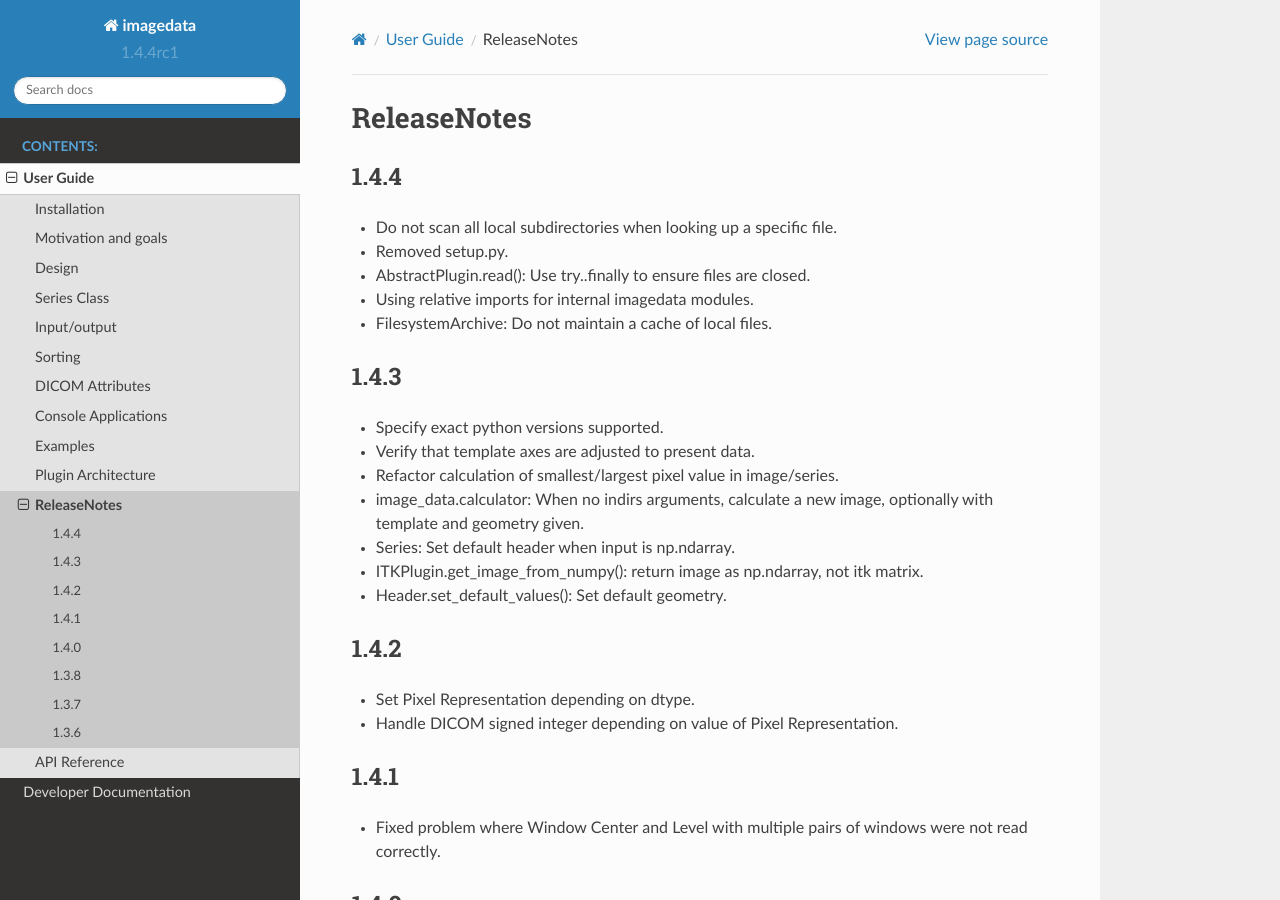
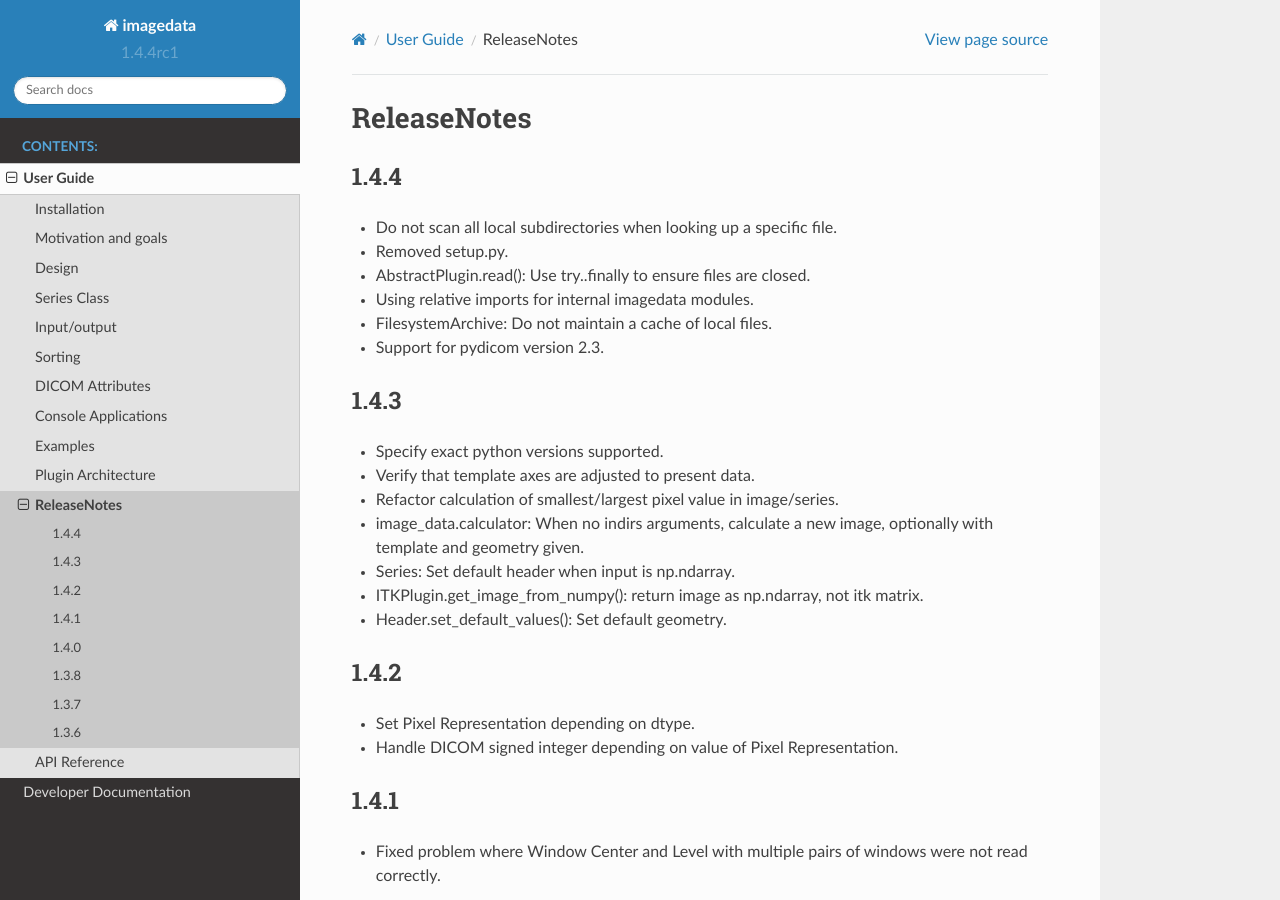
Before and after one commit to erling6232/imagedata, a Sphinx documentation site: the page built from docs/ReleaseNotes.rst, in a window 1280 px wide and 900 px high. Built offline with Sphinx 7.4.7 and the Read the Docs theme 2.0.0, drawn with Linux system fonts in a browser that asks for light colours; pages that are not in the unit, such as notebooks, are missing from menus.

Commit message:
Updated to revision 1.4.4.

```diff
--- a/docs/ReleaseNotes.rst
+++ b/docs/ReleaseNotes.rst
@@ -10,6 +10,7 @@ ReleaseNotes
 * AbstractPlugin.read(): Use try..finally to ensure files are closed.
 * Using relative imports for internal imagedata modules.
 * FilesystemArchive: Do not maintain a cache of local files.
+* Support for pydicom version 2.3.
 
 1.4.3
 -----
--- a/setup.cfg
+++ b/setup.cfg
@@ -45,7 +45,6 @@ packages = find_namespace:
 python_requires = >=3.6,<3.10
 install_requires =
     importlib-metadata; python_version < '3.8'
-    # pydicom>=2.1.0, < 2.3.0
     pydicom>=2.1.0
     pynetdicom>=1.2.0, <2
     itk-io>=5.0
```
